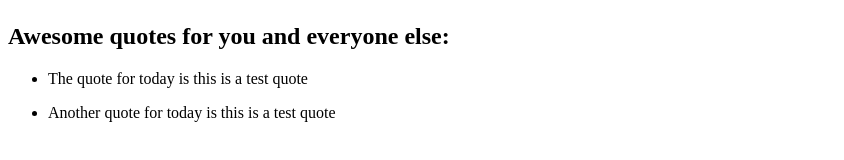
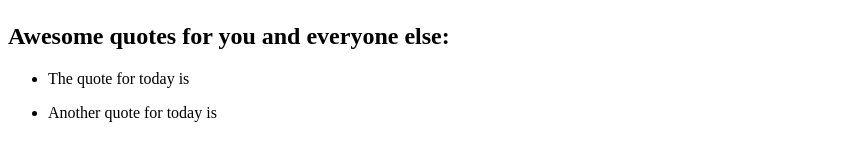
Before and after one commit to philipkariuki/quotes-angular, an Angular app: page / in a window 1280 px wide. Shown: the part 306-466 px from the top of the page, without its empty margins (0-844 px from the left). Built offline with nearby package versions, Linux system fonts and the light colour scheme.

Commit message:
Update app.component.ts
-Adds quotes to component as a string

```diff
--- a/src/app/app.component.ts
+++ b/src/app/app.component.ts
@@ -7,5 +7,10 @@
 })
 export class AppComponent {
   title = 'Quotes';
-  quote = 'this is a test quote';
+  quotes: string[];
+
+  constructor(){
+
+    this.quotes = ["this is a test quote","another test quote","yet another test quote"];
+  }
 }
```
